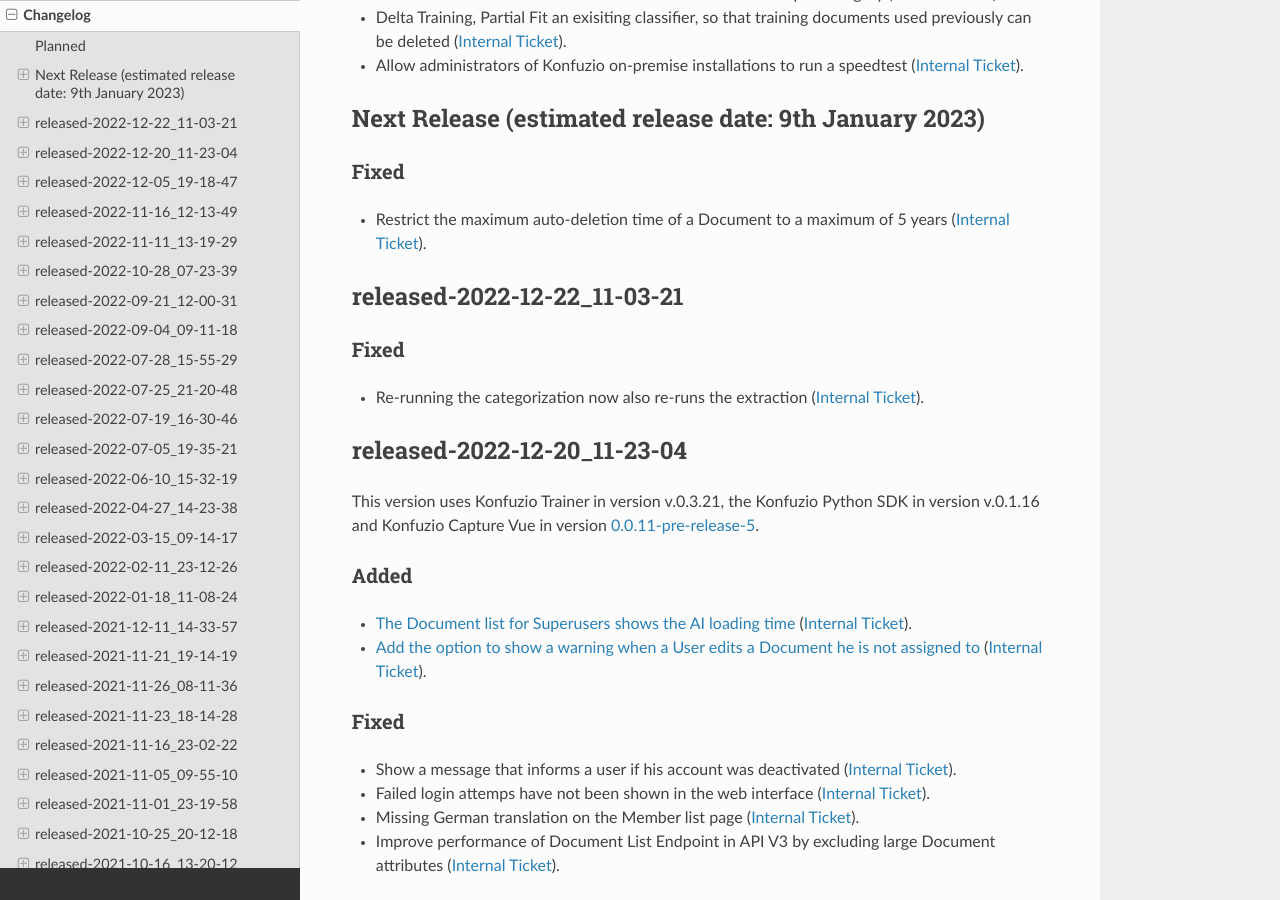
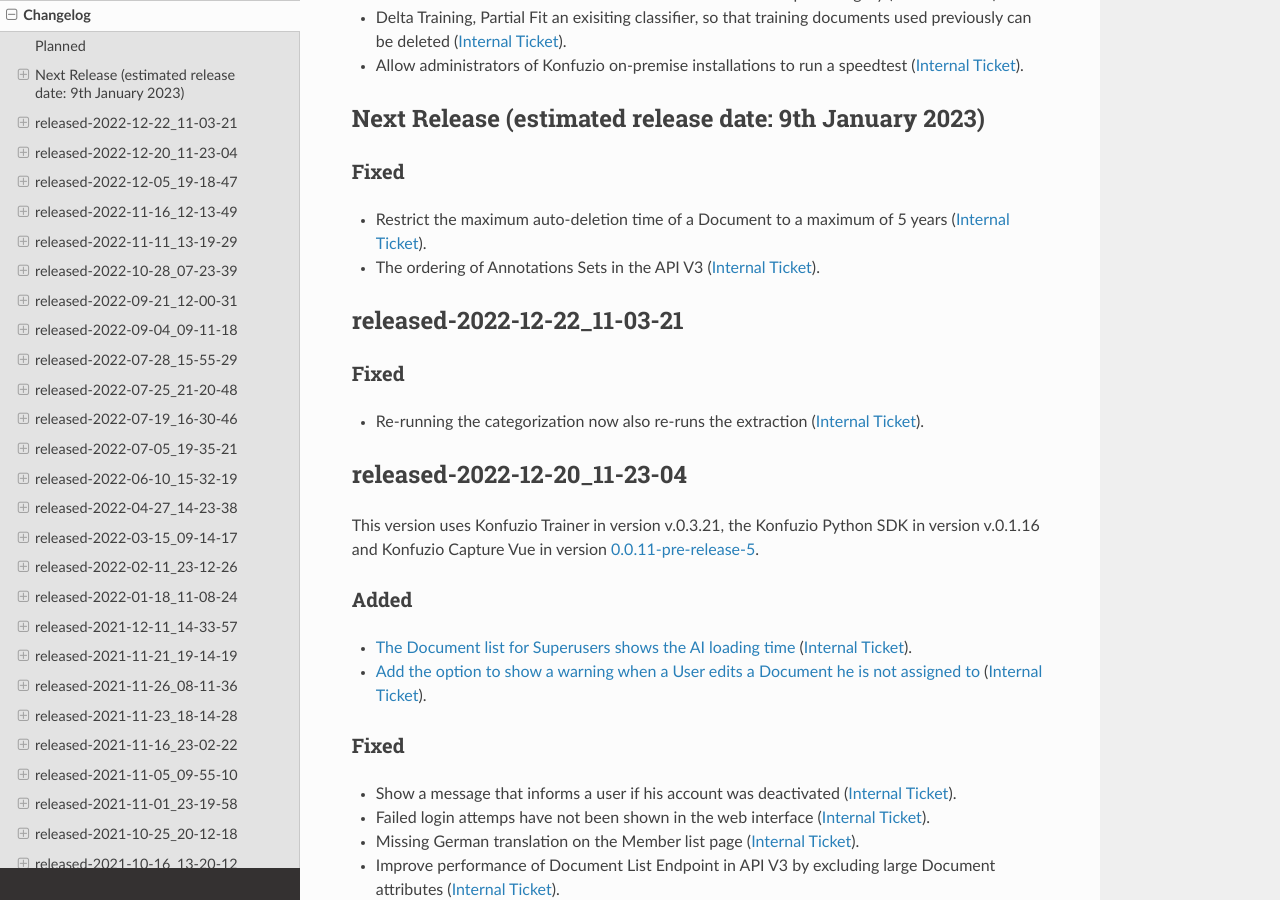
Before and after one commit to konfuzio-ai/konfuzio-sdk, a Sphinx documentation site: the page built from docs/web/changelog_app.md, in a window 1280 px wide and 900 px high, scrolled down 762 px. Built offline with Sphinx 7.4.7 and the Read the Docs theme 2.0.0, drawn with Linux system fonts in a browser that asks for light colours; pages that are not in the unit, such as notebooks, are missing from menus.

Commit message:
Update changelog_app.md

```diff
--- a/docs/web/changelog_app.md
+++ b/docs/web/changelog_app.md
@@ -43,7 +43,8 @@
 ## Next Release (estimated release date: 9th January 2023)
 
 ### Fixed
--  Restrict the maximum auto-deletion time of a Document to a maximum of 5 years ([Internal Ticket](https://git.konfuzio.com/konfuzio/objectives/-/issues/10229)).
+- Restrict the maximum auto-deletion time of a Document to a maximum of 5 years ([Internal Ticket](https://git.konfuzio.com/konfuzio/objectives/-/issues/10229)).
+- The ordering of Annotations Sets in the API V3 ([Internal Ticket](https://git.konfuzio.com/konfuzio/objectives/-/issues/10197)).
 
 ## released-2022-12-22_11-03-21
 
```
